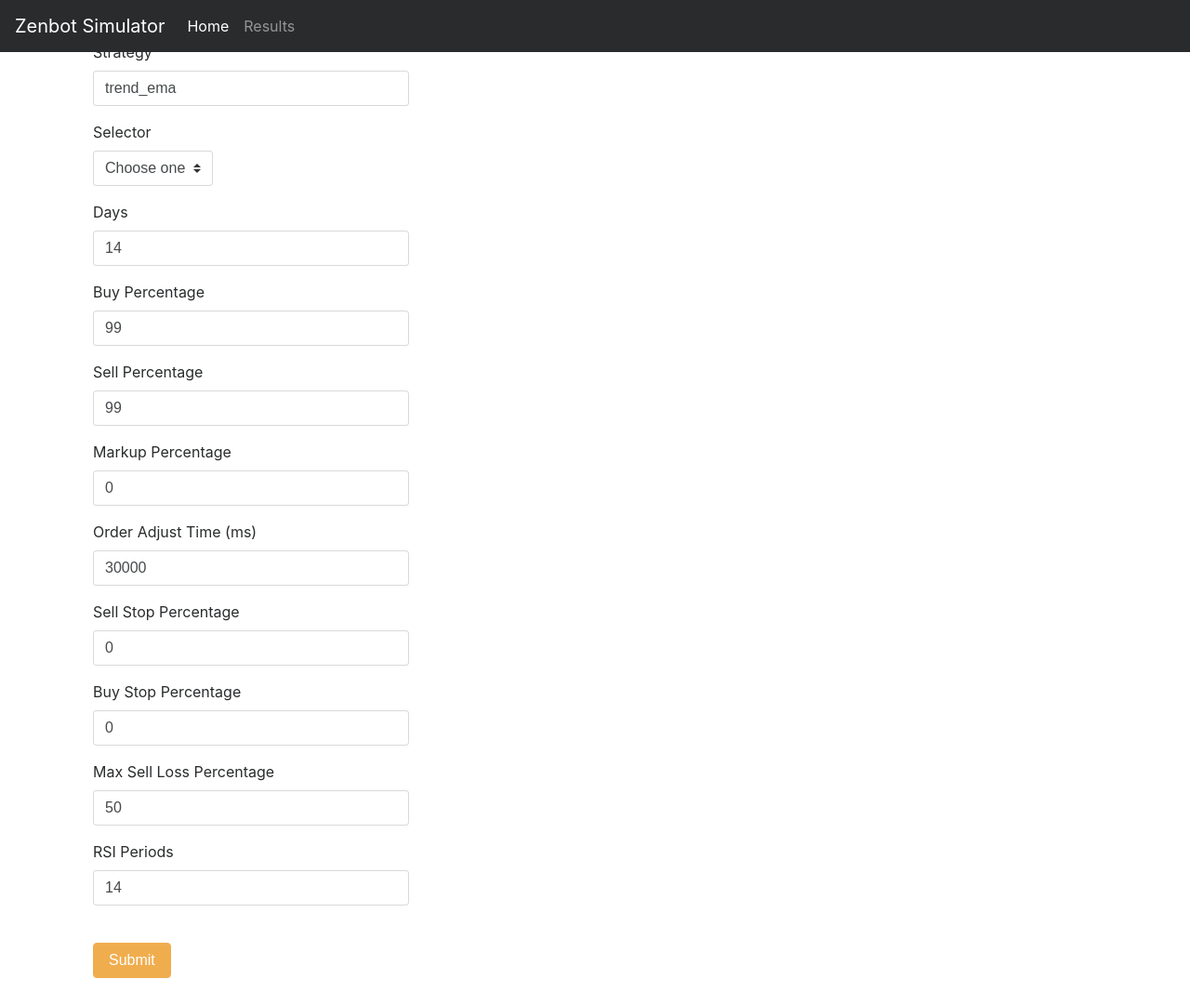
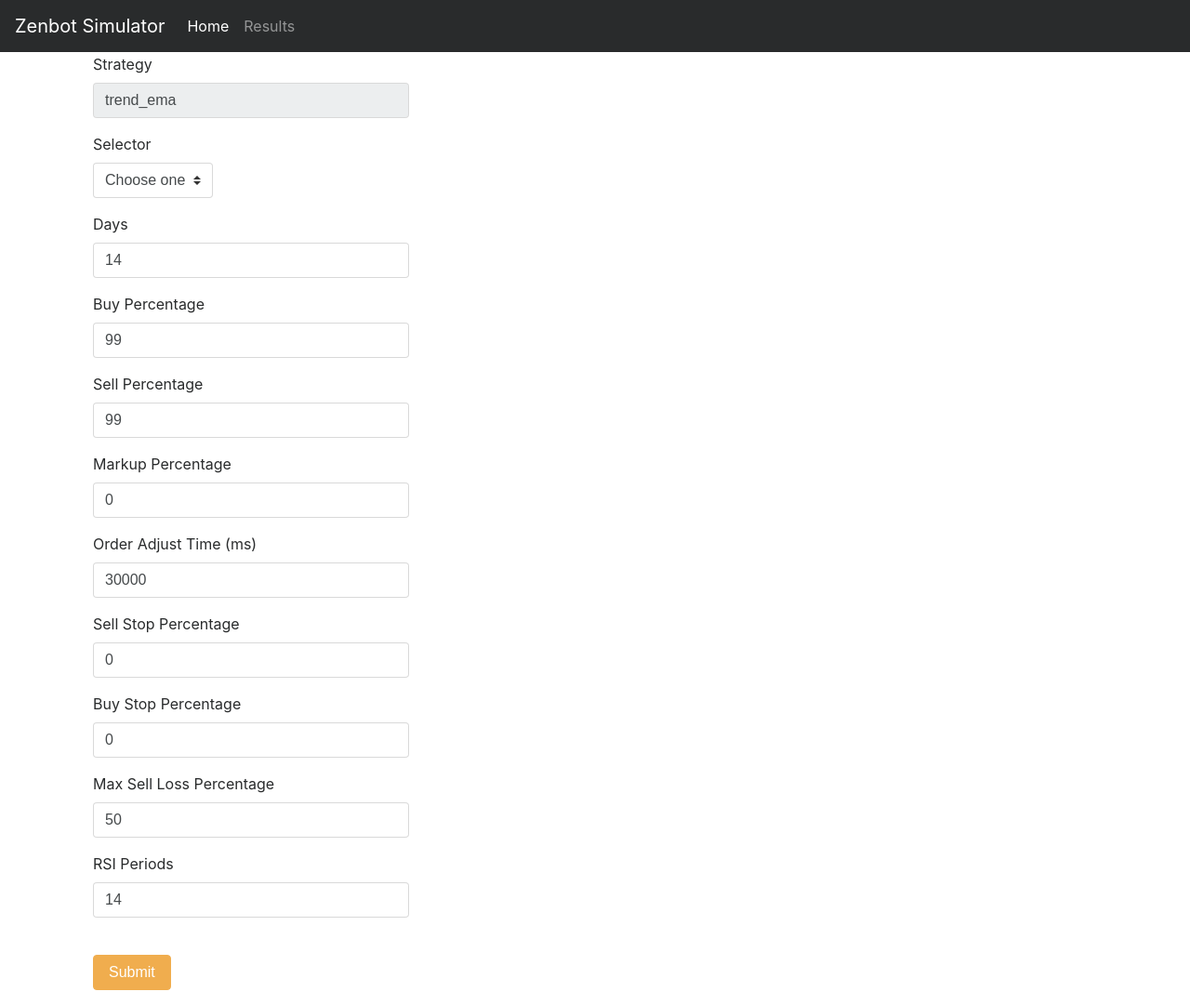
Before and after one commit to tomahock/zenbot-simulator-wrapper, a Flask app: page / in a window 1280 px wide. Shown: the whole page at 93% size. Before the commit the page ends 1052 px from the top, so only its background shows below. Run offline with Flask 2, Linux system fonts and the light colour scheme; data that the repository does not hold is empty; some libraries are stand-ins or nearby versions.

Commit message:
cosmetics

```diff
--- /dev/null
+++ b/static/css/main.css
@@ -0,0 +1,3 @@
+body div.container {
+    margin-top:57px;
+}
--- a/templates/index.html
+++ b/templates/index.html
@@ -10,6 +10,7 @@
     <script src="https://cdnjs.cloudflare.com/ajax/libs/moment.js/2.18.1/moment.min.js"
             integrity="sha256-1hjUhpc44NwiNg8OwMu2QzJXhD8kcj+sJA3aCQZoUjg=" crossorigin="anonymous"></script>
     <script src="{{url_for('static', filename='js/main.js')}}"></script>
+    <link rel="stylesheet" href="{{url_for('static', filename='css/main.css')}}">
 </head>
 <body>
  <nav class="navbar navbar-toggleable-md navbar-inverse bg-inverse fixed-top">
@@ -32,15 +33,13 @@
 <div class="container">
     <form class="well form-horizontal" action="/" method="post" id="contact_form">
         <fieldset>
-            <!-- Form Name -->
-            <legend>Zenbot</legend>
             <!-- Text input-->
             <div class="form-group">
                 <label class="col-md-4 control-label">Strategy</label>
                 <div class="col-md-4 inputGroupContainer">
                     <div class="input-group">
                         <input name="strategy" placeholder="strategy" class="form-control" type="text"
-                               value="trend_ema">
+                               value="trend_ema" disabled>
                     </div>
                 </div>
             </div>
```
